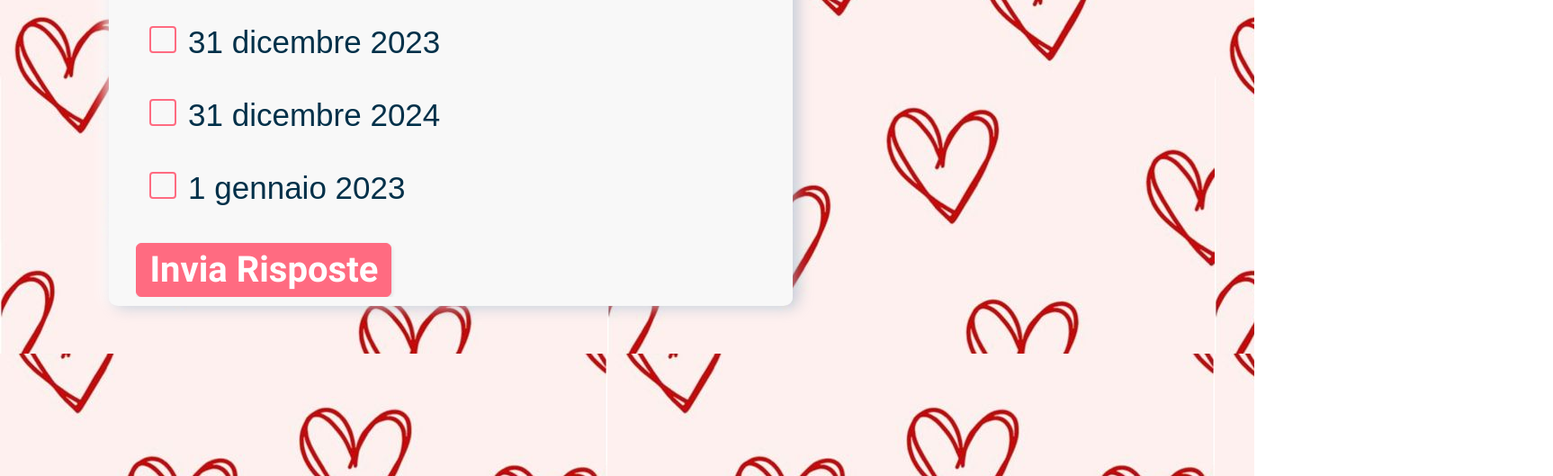
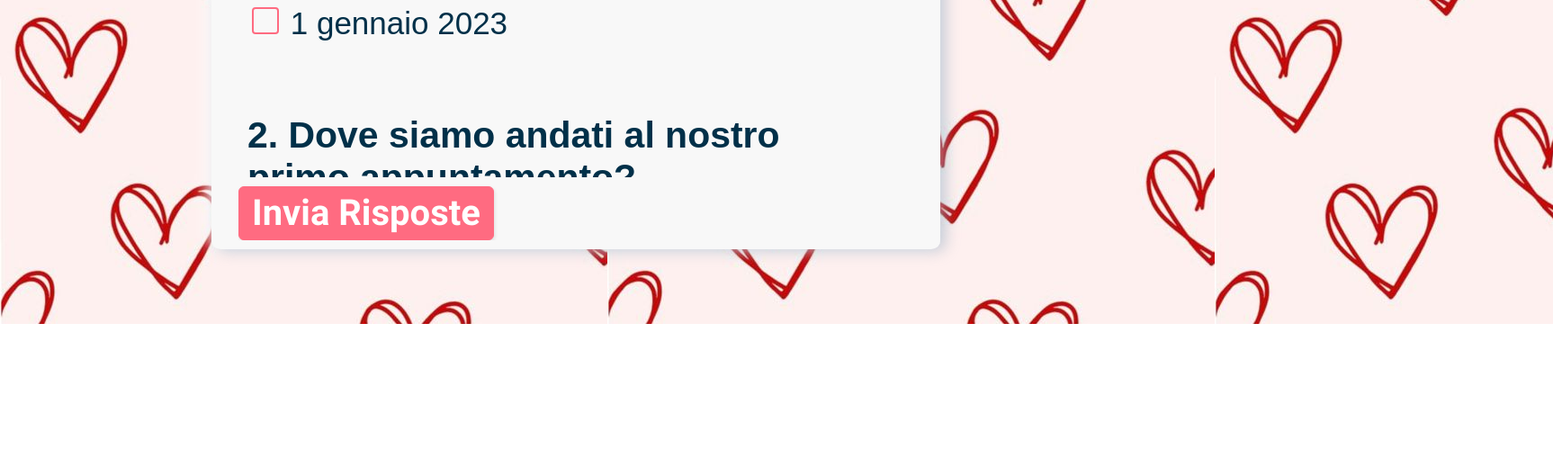
Before and after one commit to data-dreamer/Valentinos, a plain HTML site: page index.html in a window 1280 px wide. Shown: the part 807-1336 px from the top of the page at 90% size, 1726 px wide, since content can reach past the window. After the commit the page ends 1167 px from the top, so only its background shows below. Drawn offline with nearby package versions, Linux system fonts and the light colour scheme.

Commit message:
LAST LAST

```diff
--- a/style.css
+++ b/style.css
@@ -1,9 +1,7 @@
 body {
     background-image: url("download.jpg");
-    margin-top: 3cm;
-    margin-bottom: 2cm;
-    margin-right: 8cm;
-    padding: 3cm;
+    margin-top: 1cm;
+    padding: 2cm;
   }
 
 
@@ -15,7 +13,7 @@ body {
   .quiz-container {
     position:relative;
 
-    width: 700px;
+    width: 750px;
     box-shadow: rgba(136, 165, 191, 0.48) 6px 2px 16px 0px, rgba(255, 255, 255, 0.8) -6px -2px 16px 0px;
     background: rgb(248, 248, 248);
     margin: auto;
@@ -32,7 +30,7 @@ body {
 
 .question-box {
 
-  height: 50cqh;
+  height: 65cqh;
   width: 600px; ;
   overflow-y: auto;
   padding: 10px;
```
